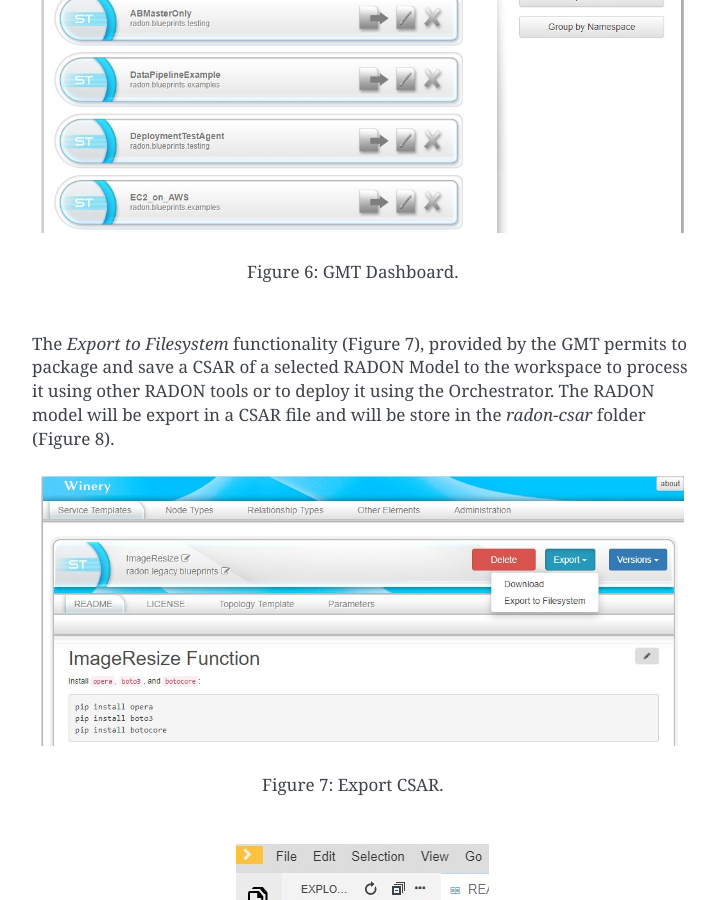
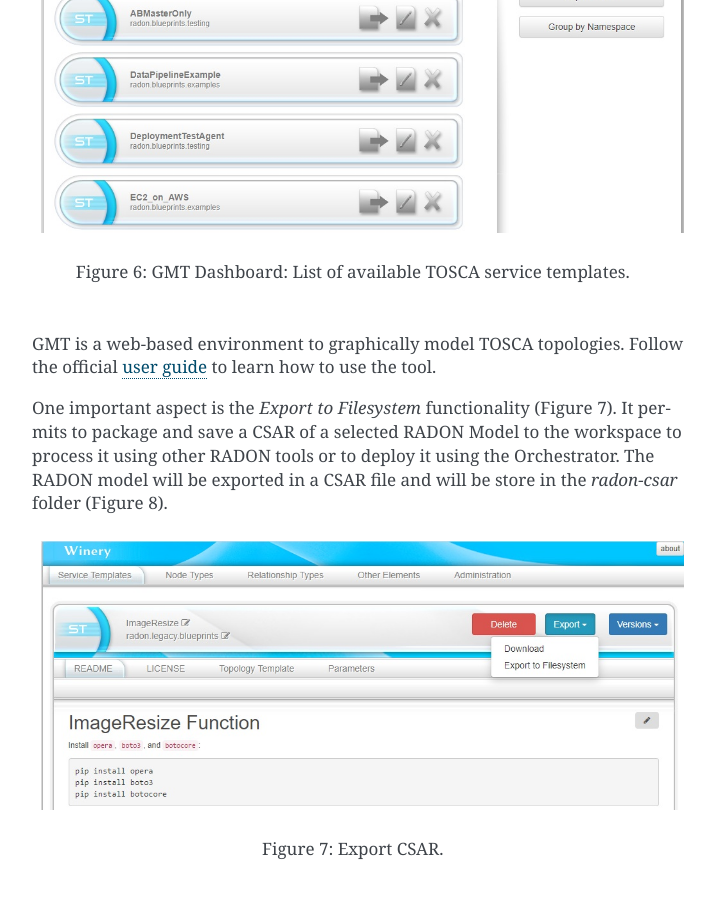
Before and after one commit to zhululai/radon-ide, a Sphinx documentation site: the page built from docs/getting-started.rst, in a window 1280 px wide and 900 px high, scrolled down 3034 px. Shown: the whole window, without its empty margins (388-1106 px from the left). Built offline with Sphinx 7.4.7, drawn with Linux system fonts in a browser that asks for light colours.

Commit message:
Add link to tool-specific user guide

```diff
--- a/docs/getting-started.rst
+++ b/docs/getting-started.rst
@@ -32,6 +32,7 @@ As depicted in Figure 4, a RADON workspace is started. It provides the “radon-
 
 How to launch RADON tools
 """""""""""""""""""""""""
+
 Graphical Modeling Tool
 ***********************
 The GMT can be used within the RADON IDE to model an application. To launch the GMT, click on the *radon-gmt* option, present on the *My Workspace* right panel, as depicted in Figure 5.
@@ -44,9 +45,14 @@ The browser window of the GMT will be opened (Figure 6) to create or adapt exist
 
 .. figure:: imgs/GMT.jpg
 
-   Figure 6: GMT Dashboard.
+   Figure 6: GMT Dashboard: List of available TOSCA service templates.
 
-The *Export to Filesystem* functionality (Figure 7), provided by the GMT permits to package and save a CSAR of a selected RADON Model to the workspace to process it using other RADON tools or to deploy it using the Orchestrator. The RADON model will be export in a CSAR file and will be store in the *radon-csar* folder (Figure 8).
+GMT is a web-based environment to graphically model TOSCA topologies.
+Follow the official `user guide <https://winery.readthedocs.io/en/latest/user/index.html>`_ to learn how to use the tool.
+
+One important aspect is the *Export to Filesystem* functionality (Figure 7).
+It permits to package and save a CSAR of a selected RADON Model to the workspace to process it using other RADON tools or to deploy it using the Orchestrator.
+The RADON model will be exported in a CSAR file and will be store in the *radon-csar* folder (Figure 8).
 
 .. figure:: imgs/GMT_Export.jpg
 
```
